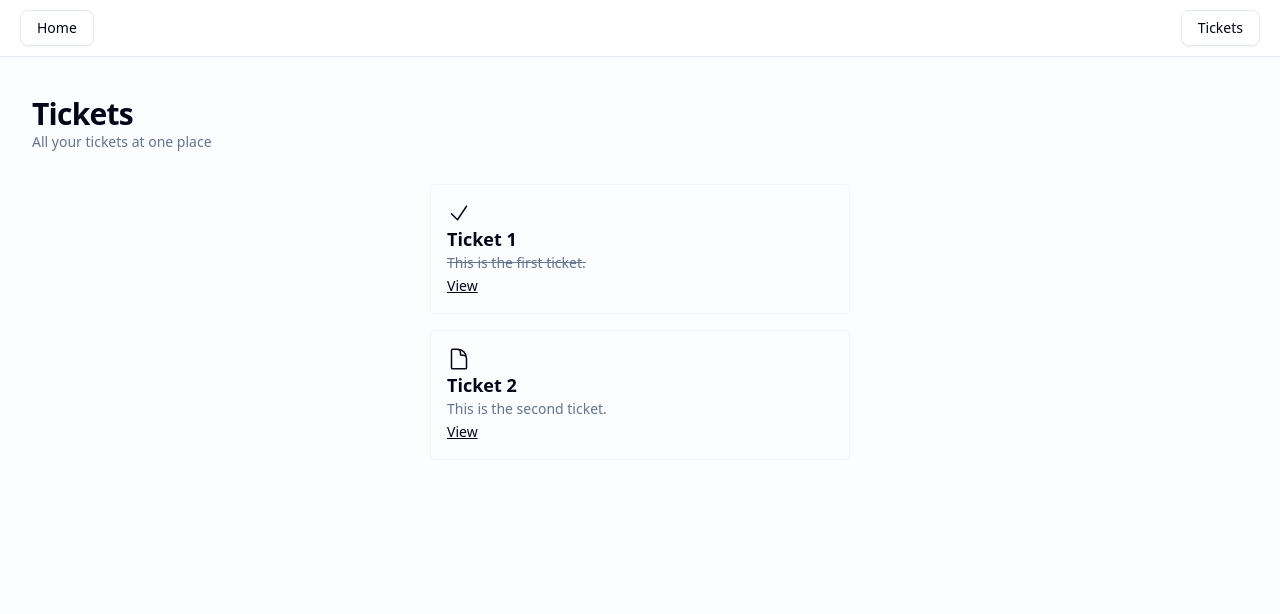
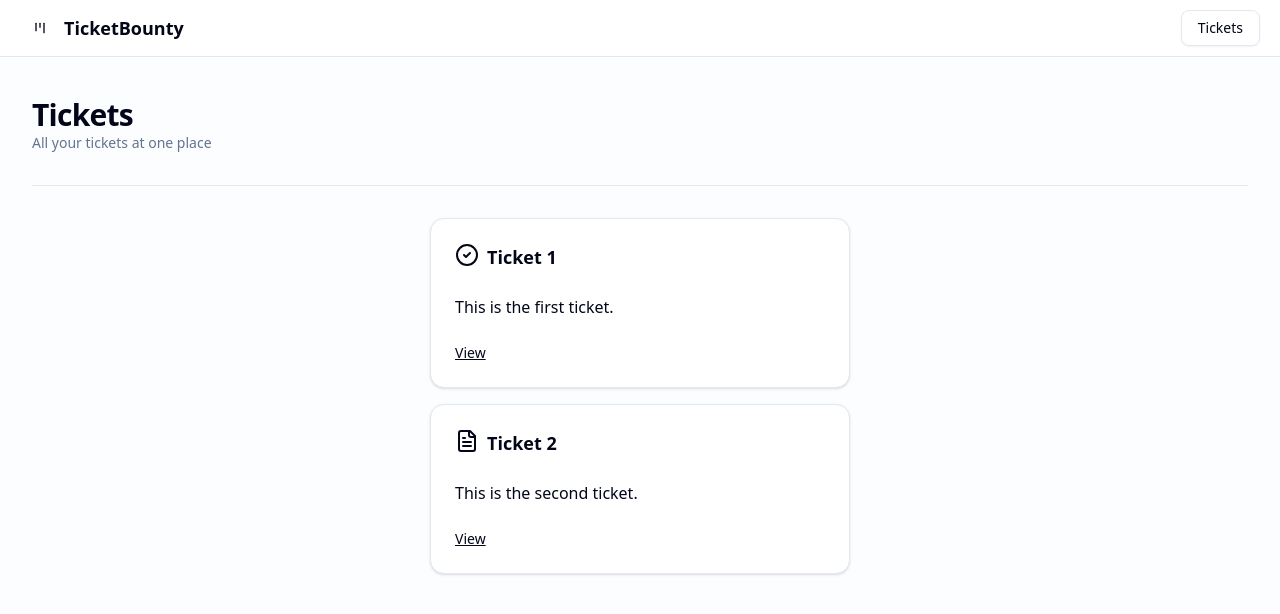
Before and after one commit to ChuckNoelke/road-to-next-mn, a Next.js app in the folder road-to-next/: page /tickets in a window 1280 px wide. Shown: the top 614 px of the page. Built offline with nearby package versions, Linux system fonts and the light colour scheme.

Commit message:
shadcn Icons

```diff
--- a/road-to-next/package.json
+++ b/road-to-next/package.json
@@ -11,6 +11,7 @@
     "type": "tsc --noEmit"
   },
   "dependencies": {
+    "@radix-ui/react-separator": "^1.1.2",
     "@radix-ui/react-slot": "^1.1.2",
     "class-variance-authority": "^0.7.1",
     "clsx": "^2.1.1",
--- a/road-to-next/src/app/layout.tsx
+++ b/road-to-next/src/app/layout.tsx
@@ -4,6 +4,9 @@ import localFont from "next/font/local";
 import Link from "next/link";
 import { homePath, ticketsPath } from "@/paths";
 import {buttonVariants} from "@/components/ui/button";
+import { Separator } from "@/components/ui/separator";
+import {LucideKanban} from "lucide-react";
+
 
 const geistSans = localFont({
   src: "./fonts/GeistVF.woff",
@@ -40,8 +43,9 @@ export default function RootLayout({
           "
       >
         <div>
-          <Link href={homePath()} className={buttonVariants({variant:"outline"})}>
-            Home
+          <Link href={homePath()} className={buttonVariants({variant:"ghost"})}>
+                <LucideKanban />
+              <h1 className="ml-2 text-lg font-semibold">TicketBounty</h1>
           </Link>
         </div>
         <div>
@@ -50,6 +54,7 @@ export default function RootLayout({
           </Link>
         </div>
       </nav>
+      <Separator/>
       <main
           className="
             min-h-screen flex-1
--- a/road-to-next/src/app/tickets/page.tsx
+++ b/road-to-next/src/app/tickets/page.tsx
@@ -1,63 +1,24 @@
-import clsx from "clsx";
 import Link from "next/link";
+import {
+    Card,
+    CardContent,
+    CardFooter,
+    CardHeader,
+    CardTitle,
+} from "@/components/ui/card";
 import { initialTickets } from "@/data";
 import { ticketPath } from "@/paths";
+import { Separator } from "@/components/ui/separator";
+import {LucideCircleCheck, LucideFileText, LucidePencil} from "lucide-react";
 
-const CheckIcon = () => (
-    <svg
-        xmlns="http://www.w3.org/2000/svg"
-        fill="none"
-        viewBox="0 0 24 24"
-        strokeWidth={1.5}
-        stroke="currentColor"
-        className="w-6 h-6"
-    >
-        <path
-            strokeLinecap="round"
-            strokeLinejoin="round"
-            d="m4.5 12.75 6 6 9-13.5"
-        />
-    </svg>
-);
 
-const DocumentIcon = () => (
-    <svg
-        xmlns="http://www.w3.org/2000/svg"
-        fill="none"
-        viewBox="0 0 24 24"
-        strokeWidth={1.5}
-        stroke="currentColor"
-        className="size-6"
-    >
-        <path
-            strokeLinecap="round"
-            strokeLinejoin="round"
-            d="M19.5 14.25v-2.625a3.375 3.375 0 0 0-3.375-3.375h-1.5A1.125 1.125 0 0 1 13.5 7.125v-1.5a3.375 3.375 0 0 0-3.375-3.375H8.25m2.25 0H5.625c-.621 0-1.125.504-1.125 1.125v17.25c0 .621.504 1.125 1.125 1.125h12.75c.621 0 1.125-.504 1.125-1.125V11.25a9 9 0 0 0-9-9Z"
-        />
-    </svg>
-);
 
-const PencilIcon = () => (
-    <svg
-        xmlns="http://www.w3.org/2000/svg"
-        fill="none"
-        viewBox="0 0 24 24"
-        strokeWidth={1.5}
-        stroke="currentColor"
-        className="size-6"
-    >
-        <path
-            strokeLinecap="round"
-            strokeLinejoin="round"
-            d="m16.862 4.487 1.687-1.688a1.875 1.875 0 1 1 2.652 2.652L6.832 19.82a4.5 4.5 0 0 1-1.897 1.13l-2.685.8.8-2.685a4.5 4.5 0 0 1 1.13-1.897L16.863 4.487Zm0 0L19.5 7.125"
-        />
-    </svg>
-);
+
 
 const TICKET_ICONS = {
-    OPEN: <DocumentIcon />,
-    IN_PROGRESS: <PencilIcon />,
-    DONE: <CheckIcon />,
+    OPEN: <LucideFileText />,
+    IN_PROGRESS: <LucidePencil />,
+    DONE: <LucideCircleCheck />,
 };
 
 const TicketsPage = () => {
@@ -69,26 +30,27 @@ const TicketsPage = () => {
                     All your tickets at one place
                 </p>
             </div>
-
+            <Separator/>
             <div className="flex-1 flex flex-col items-center gap-y-4 animate-fade-from-top">
                 {initialTickets.map((ticket) => (
-                    <div
-                        key={ticket.id}
-                        className="w-full max-w-[420px] p-4 border border-slate-100 rounded"
-                    >
-                        <div>{TICKET_ICONS[ticket.status]}</div>
-                        <h3 className="text-lg font-semibold truncate">{ticket.title}</h3>
-                        <p
-                            className={clsx("text-sm text-slate-500 truncate", {
-                                "line-through": ticket.status === "DONE",
-                            })}
-                        >
-                            {ticket.content}
-                        </p>
-                        <Link href={ticketPath(ticket.id)} className="text-sm underline">
-                            View
-                        </Link>
-                    </div>
+                    <Card key={ticket.id} className="w-full max-w-[420px]">
+                        <CardHeader>
+                            <CardTitle className="flex gap-x-2 text-lg font-semibold">
+                                <span>{TICKET_ICONS[ticket.status]}</span>
+                                <span className="truncate">{ticket.title}</span>
+                            </CardTitle>
+                        </CardHeader>
+                        <CardContent>
+              <span className="line-clamp-3 whitespace-break-spaces">
+                {ticket.content}
+              </span>
+                        </CardContent>
+                        <CardFooter>
+                            <Link href={ticketPath(ticket.id)} className="text-sm underline">
+                                View
+                            </Link>
+                        </CardFooter>
+                    </Card>
                 ))}
             </div>
         </div>
--- /dev/null
+++ b/road-to-next/src/components/ui/separator.tsx
@@ -0,0 +1,28 @@
+"use client"
+
+import * as React from "react"
+import * as SeparatorPrimitive from "@radix-ui/react-separator"
+
+import { cn } from "@/lib/utils"
+
+function Separator({
+  className,
+  orientation = "horizontal",
+  decorative = true,
+  ...props
+}: React.ComponentProps<typeof SeparatorPrimitive.Root>) {
+  return (
+    <SeparatorPrimitive.Root
+      data-slot="separator-root"
+      decorative={decorative}
+      orientation={orientation}
+      className={cn(
+        "bg-border shrink-0 data-[orientation=horizontal]:h-px data-[orientation=horizontal]:w-full data-[orientation=vertical]:h-full data-[orientation=vertical]:w-px",
+        className
+      )}
+      {...props}
+    />
+  )
+}
+
+export { Separator }
```
Also changed, not shown: 1 other file (tests, documents, lock files or other folders).
